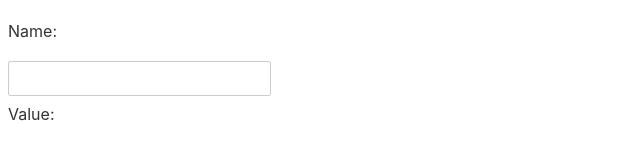
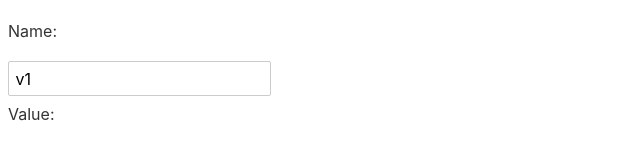
Before and after one commit to ikbhal/variable, a Svelte app: page / in a window 1280 px wide. Shown: the part 149-291 px from the top of the page, without its empty margins (0-640 px from the left). Built offline with nearby package versions, Linux system fonts and the light colour scheme.

Commit message:
variable class

```diff
--- a/src/App.svelte
+++ b/src/App.svelte
@@ -2,6 +2,13 @@
 let name = 'Salma';
 let variableName = '';
 let variableValue = '';
+class Variable {
+	constructor(name, value){
+		this.name = name;
+		this.value = value;
+	}
+}
+let  v1  = new Variable('v1', '');
 </script>
 
 <main>
@@ -10,9 +17,9 @@ let variableValue = '';
 	<h3>Add Variable</h3>
 	<form>
 		<label for="name">Name:</label><br>
-		<input type="text" id="variableName" name="variableName" bind:value={variableName}><br>
+		<input type="text" id="variableName" name="variableName" bind:value={v1.name}><br>
 		<label for="value">Value:</label><br>
-		<input type="text" id="variableValue" name="variableValue" bind:value={variableValue}><br>
+		<input type="text" id="variableValue" name="variableValue" bind:value={v1.value}><br>
       	<input type="submit" value="Submit">
 	</form>
 </main>
```
